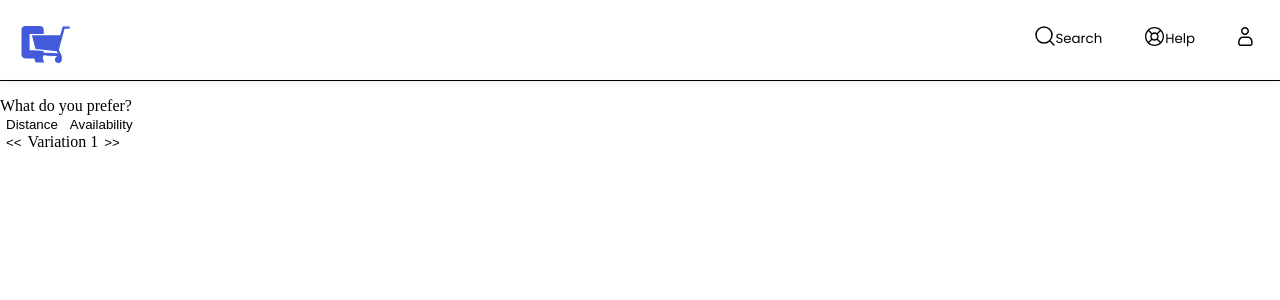
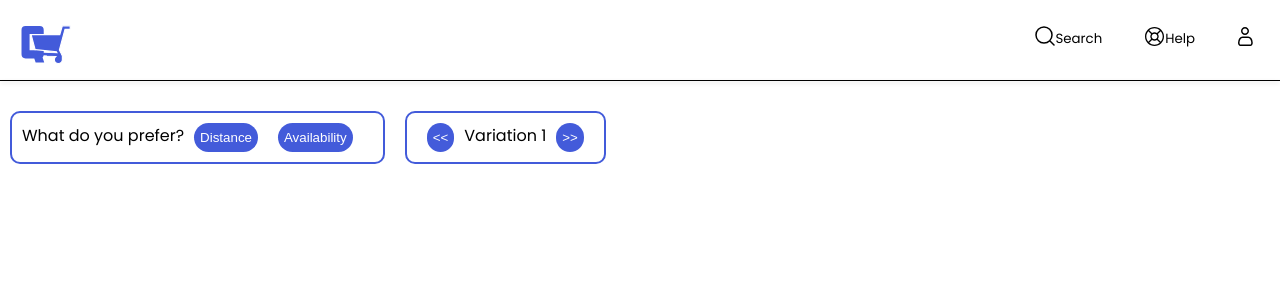
Before and after one commit to edwineas/QuickCart, a React (Create React App) app: page /checkout in a window 1280 px wide. Shown: the top 300 px of the page. Built offline with nearby package versions, Linux system fonts and the light colour scheme.

Commit message:
update 3

```diff
--- a/src/components/PrioritySelector/Priority.css
+++ b/src/components/PrioritySelector/Priority.css
@@ -1,7 +1,38 @@
-.priority-container, {
+@import url('https://fonts.googleapis.com/css2?family=Poppins:wght@400;600&display=swap');
+
+body{
+  font-family: 'Poppins', sans-serif;
+}
+.sButton{
+  display: inline-flex;
+  background-color: #435BDA;
+  margin: 0 10px;
+  color: white;
+  padding: 10 0px;
+  align-items: center;
+  justify-content: center;
+  border-radius: 15px;
+  padding: 7px 6px;
+}
+.priority-container {
     display: flex;
   }
+
+.box {
+    display: flex;
+    margin-left: 10px;
+    border:  2px solid #435BDA;
+    border-radius: 10px;
+}
 
   .priority-container div {
     margin-right: 10px; /* Optional: Add spacing between the words */
   }
+
+  .preference-section{
+    padding: 10px;
+  }
+
+  .variation-section{
+    padding: 10px;
+  }
--- a/src/components/PrioritySelector/Priority.jsx
+++ b/src/components/PrioritySelector/Priority.jsx
@@ -7,14 +7,14 @@ const Priority = () => {
       <div className="preference-section box">
         What do you prefer?
         <div className="button-group">
-          <button>Distance</button>
-          <button>Availability</button>
+          <button className="sButton">Distance</button>
+          <button className="sButton">Availability</button>
         </div>
       </div>
       <div className="variation-section box">
-        <button>&lt;&lt;</button>
-        <span>Variation 1</span>
-        <button>&gt;&gt;</button>
+        <button className="sButton">&lt;&lt;</button>
+        <span className="Text">Variation 1</span>
+        <button className="sButton">&gt;&gt;</button>
       </div>
     </div>
   );
```
